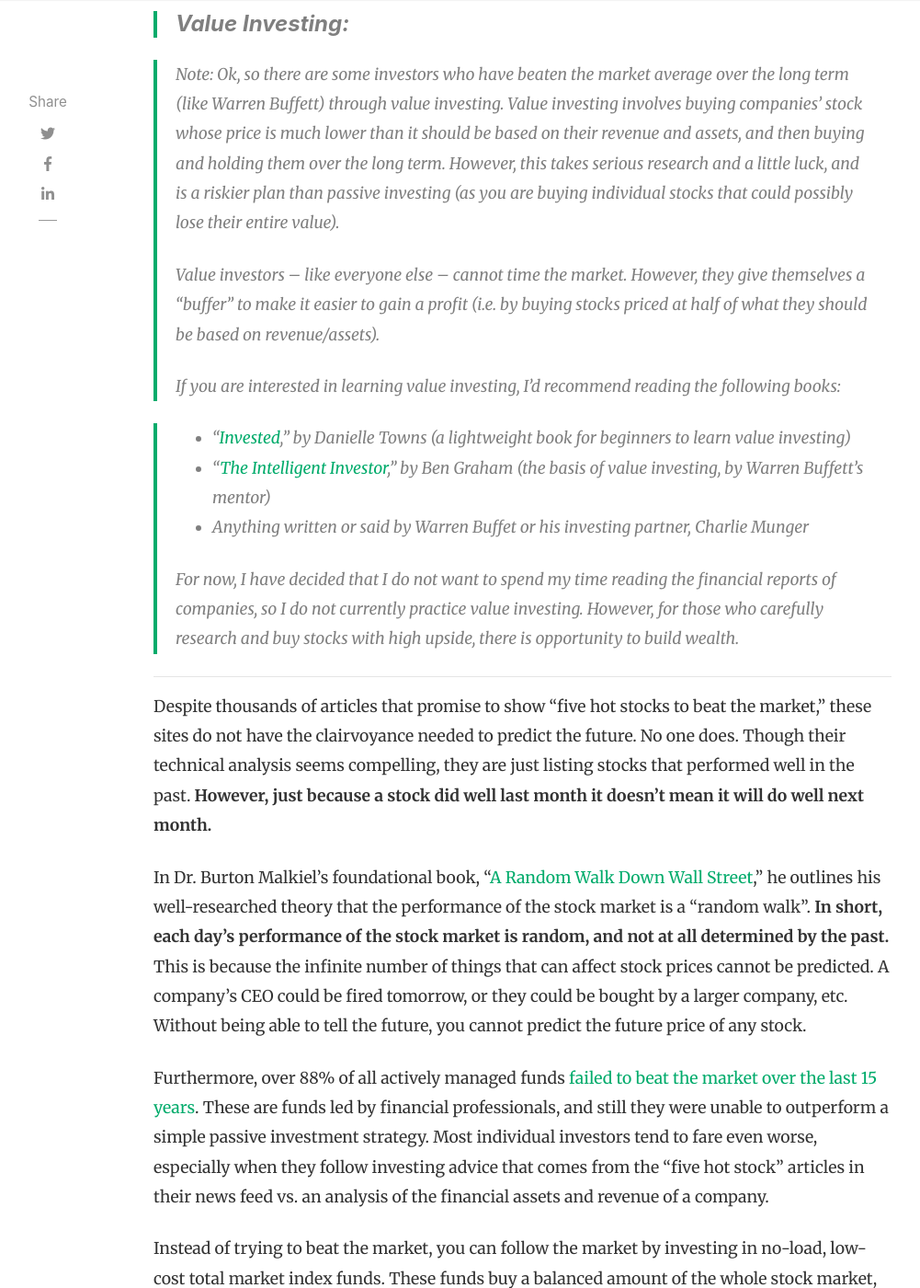
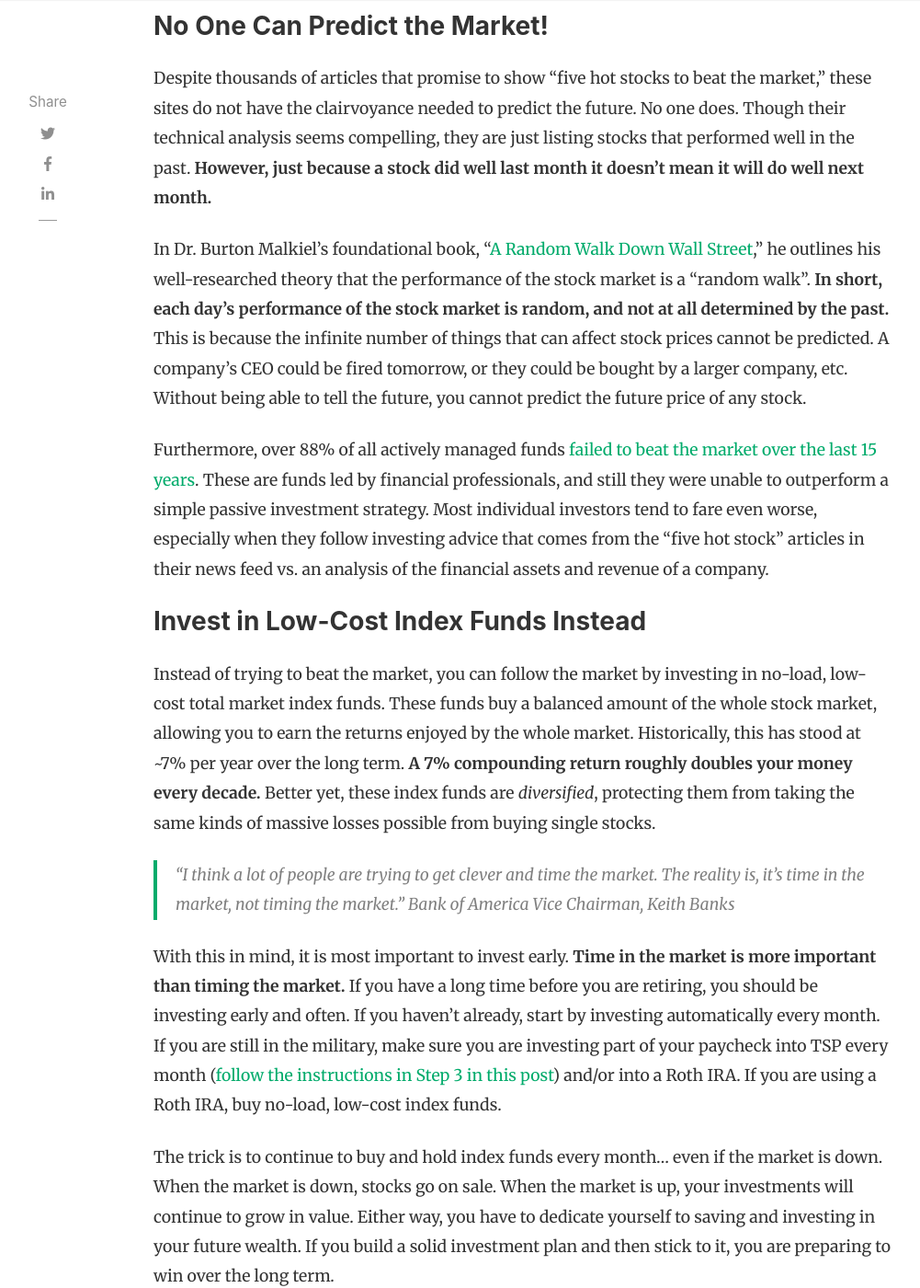
Before and after one commit to militaryinvestor/militaryinvestor.github.io, a Jekyll site: the page built from _posts/2021-09-14-Follow-the-Market.md, in a window 1280 px wide and 1400 px high, scrolled down 1519 px. Shown: the whole window at 92% size, without its empty margins (118-1119 px from the left). Built offline with Jekyll 4.4.1, drawn with Linux system fonts in a browser that asks for light colours; nearby versions of some CDN libraries; comment, search, counter and statistics services are not loaded; some of the changed text lies outside the part shown.

Commit message:
Update 2021-09-14-Follow-the-Market.md

```diff
--- a/_posts/2021-09-14-Follow-the-Market.md
+++ b/_posts/2021-09-14-Follow-the-Market.md
@@ -22,7 +22,28 @@
 - Past performance hold no bearing on future performance
 - Investments with higher returns usually have much higher risks.
 
----------------
+-------
+
+### No One Can Predict the Market!
+
+Despite thousands of articles that promise to show “five hot stocks to beat the market,” these sites do not have the clairvoyance needed to predict the future.  No one does.  Though their technical analysis seems compelling, they are just listing stocks that performed well in the past. **However, just because a stock did well last month it doesn’t mean it will do well next month.**
+
+In Dr. Burton Malkiel’s foundational book, “[A Random Walk Down Wall Street](https://www.amazon.com/gp/product/0393358380/ref=as_li_tl?ie=UTF8&camp=1789&creative=9325&creativeASIN=0393358380&linkCode=as2&tag=militaryinv09-20&linkId=e0b1fd693ba945503f0d4283fd5b879c),” he outlines his well-researched theory that the performance of the stock market is a “random walk”.  **In short, each day’s performance of the stock market is random, and not at all determined by the past.**  This is because the infinite number of things that can affect stock prices cannot be predicted.  A company’s CEO could be fired tomorrow, or they could be bought by a larger company, etc.  Without being able to tell the future, you cannot predict the future price of any stock.
+
+Furthermore, over 88% of all actively managed funds [failed to beat the market over the last 15 years](https://www.businessinsider.com/personal-finance/investment-pros-cant-beat-the-stock-market-2020-7).  These are funds led by financial professionals, and still they were unable to outperform a simple passive investment strategy.  Most individual investors tend to fare even worse, especially when they follow investing advice that comes from the “five hot stock” articles in their news feed vs. an analysis of the financial assets and revenue of a company.
+
+### Invest in Low-Cost Index Funds Instead
+
+Instead of trying to beat the market, you can follow the market by investing in no-load, low-cost total market index funds.  These funds buy a balanced amount of the whole stock market, allowing you to earn the returns enjoyed by the whole market.  Historically, this has stood at ~7% per year over the long term.  **A 7% compounding return roughly doubles your money every decade.**  Better yet, these index funds are _diversified_, protecting them from taking the same kinds of massive losses possible from buying single stocks.
+
+> “I think a lot of people are trying to get clever and time the market. The reality is, it’s time in the market, not timing the market.”
+> Bank of America Vice Chairman, Keith Banks
+
+With this in mind, it is most important to invest early.  **Time in the market is more important than timing the market.**  If you have a long time before you are retiring, you should be investing early and often.  If you haven’t already, start by investing automatically every month. If you are still in the military, make sure you are investing part of your paycheck into TSP every month ([follow the instructions in Step 3 in this post](https://www.militaryinvestor.org/Step-by-Step-Guide-to-Passive-Military-Investing/)) and/or into a Roth IRA. If you are using a Roth IRA, buy no-load, low-cost index funds.
+
+The trick is to continue to buy and hold index funds every month… even if the market is down. When the market is down, stocks go on sale. When the market is up, your investments will continue to grow in value. Either way, you have to dedicate yourself to saving and investing in your future wealth. If you build a solid investment plan and then stick to it, you are preparing to win over the long term.
+
+----------
 
 > #### Value Investing:
 
```
Also changed, not shown: other parts of _posts/2021-09-14-Follow-the-Market.md (+1 -18 lines).
